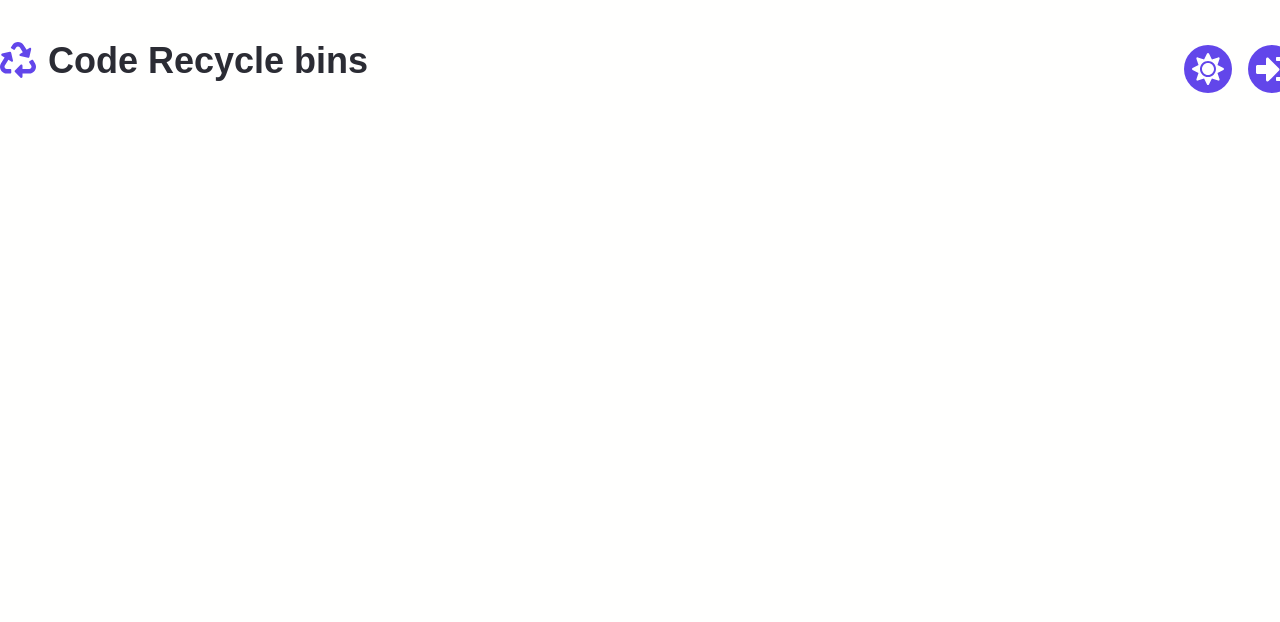
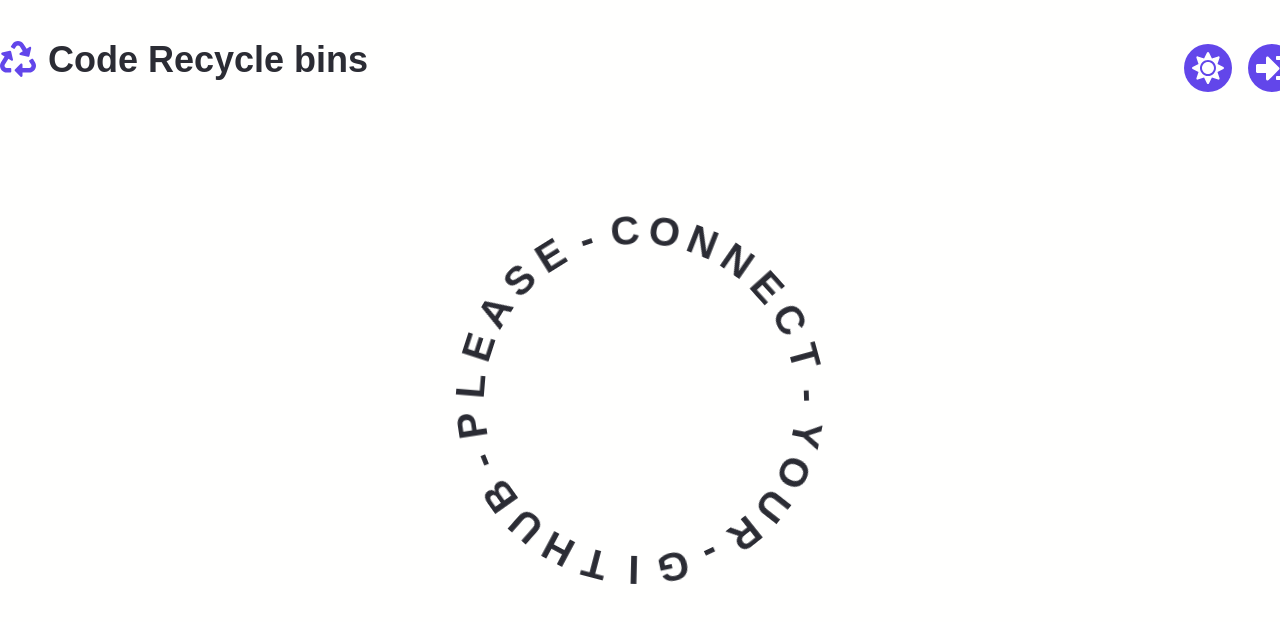
Before and after one commit to hyunjaesung/code-trashbin, a React (Create React App) app: page / in a window 1280 px wide. Shown: the top 622 px of the page. Built offline with nearby package versions, Linux system fonts and the light colour scheme.

Commit message:
roling 메시지

```diff
--- a/src/App.tsx
+++ b/src/App.tsx
@@ -1,12 +1,14 @@
 import React from "react";
 import "../src/styles/styles.css";
 import Header from "./components/Header";
+import MainContainer from "./components/Main";
 
 function App() {
   return (
-    <div className='app w-screen h-screen flex flex-col justify-center items-center bg-background dark:bg-darkBackground'>
+    <div className='Anton app w-screen h-screen flex flex-col justify-center items-center text-headline dark:text-darkHeadline bg-background dark:bg-darkBackground'>
       <div className='max-w-screen-xl w-full h-full'>
         <Header />
+        <MainContainer />
       </div>
     </div>
   );
--- a/src/components/Header/index.tsx
+++ b/src/components/Header/index.tsx
@@ -9,7 +9,7 @@
     document.documentElement.classList.contains("dark")
   );
   return (
-    <nav className='flex justify-between items-center mt-10'>
+    <nav className='flex justify-between items-center mt-10 mb-10'>
       <div>
         <h1 className='dark:text-darkHeadline text-headline text-4xl'>
           <FontAwesomeIcon icon={faRecycle} color='#6246ea' />
--- /dev/null
+++ b/src/components/Main/components/LoginMessage.tsx
@@ -0,0 +1,12 @@
+import React from "react";
+import RotatingMessage from "./RotatingMessage";
+
+const LoginMessage = () => {
+  return (
+    <div>
+      <RotatingMessage />
+    </div>
+  );
+};
+
+export default LoginMessage;
--- /dev/null
+++ b/src/components/Main/components/RotatingMessage/index.tsx
@@ -0,0 +1,38 @@
+import React, { useRef, useLayoutEffect } from "react";
+import "./rotatingMessage.css";
+interface Props {}
+
+const setEmblem = (el: HTMLDivElement | null) => {
+  const element = el as HTMLDivElement;
+  const text = element.innerText;
+  element.innerText = "";
+  for (var i = 0; i < text.length; i++) {
+    const letter = text[i];
+    const span = document.createElement("span");
+    const node = document.createTextNode(letter);
+    const r = (360 / text.length) * i;
+
+    const x: number = ((Math.PI / text.length) as any).toFixed(1) * i;
+    const y: number = ((Math.PI / text.length) as any).toFixed(0) * i;
+    span.appendChild(node);
+    span.style.transform =
+      "rotateZ(" + r + "deg) translate3d(" + x + "px," + y + "px,0)";
+    element.appendChild(span);
+  }
+};
+
+const RotatingMessage = (props: Props) => {
+  const ref = useRef<HTMLDivElement>(null);
+  useLayoutEffect(() => {
+    if (ref !== null) {
+      setEmblem(ref.current);
+    }
+  }, []);
+  return (
+    <div className='emblem' ref={ref}>
+      Please-Connect-Your-GitHub-
+    </div>
+  );
+};
+
+export default RotatingMessage;
--- /dev/null
+++ b/src/components/Main/components/RotatingMessage/rotatingMessage.css
@@ -0,0 +1,34 @@
+.emblem {
+  position: absolute;
+  left: 0;
+  right: 0;
+  top: 25vh;
+  margin: 0 auto;
+  width: 50vh;
+  height: 50vh;
+  border-radius: 50%;
+  font-weight: bold;
+  animation: spinZ 20s linear infinite;
+  text-align: center;
+}
+
+.emblem span {
+  position: absolute;
+  display: inline-block;
+  left: 0;
+  right: 0;
+  top: 0;
+  bottom: 0;
+  text-transform: uppercase;
+  font-size: 5vh;
+  transition: all 0.5s cubic-bezier(0, 0, 0, 1);
+}
+
+@keyframes spinZ {
+  0% {
+    transform: rotateZ(360deg);
+  }
+  100% {
+    transform: rotateZ(0deg);
+  }
+}
--- /dev/null
+++ b/src/components/Main/index.tsx
@@ -0,0 +1,14 @@
+import React from "react";
+import LoginMessage from "./components/LoginMessage";
+
+interface Props {}
+
+const MainContainer = (props: Props) => {
+  return (
+    <div className='w-full h-full'>
+      <LoginMessage />
+    </div>
+  );
+};
+
+export default MainContainer;
```
